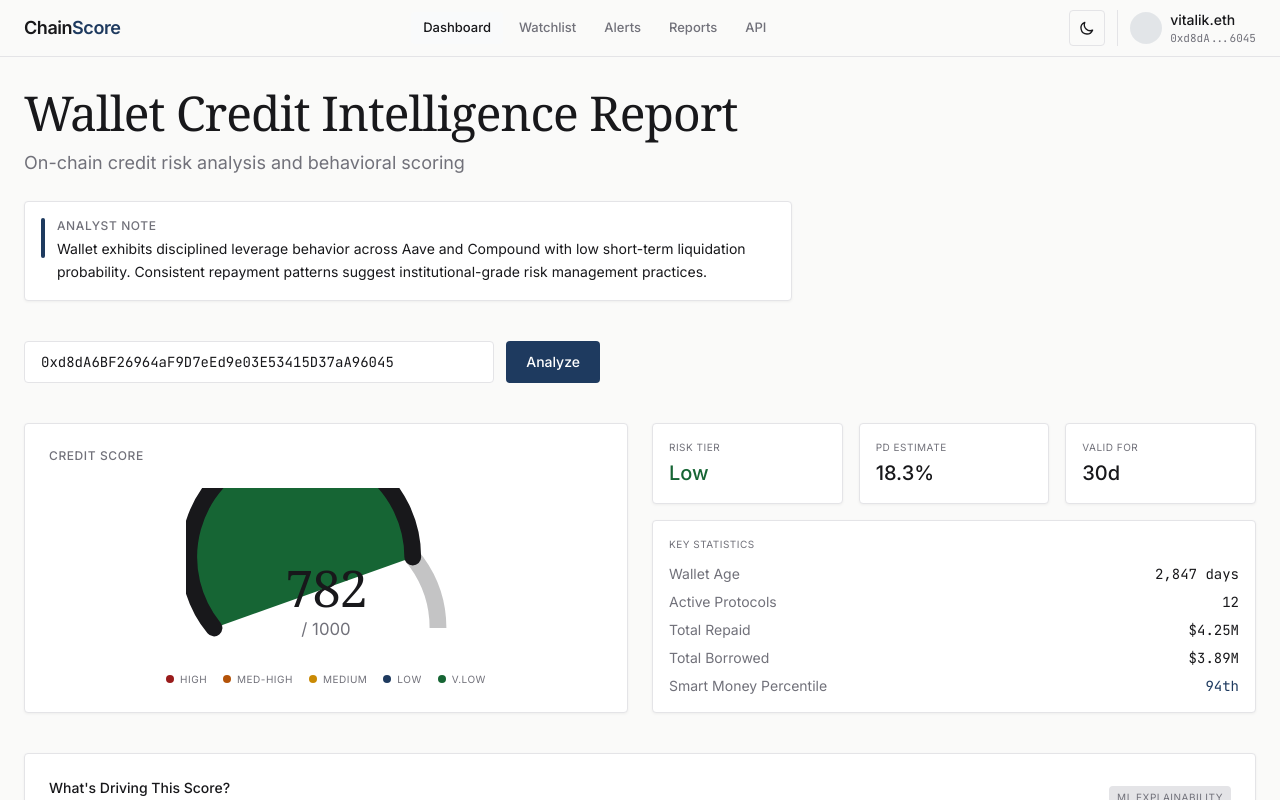
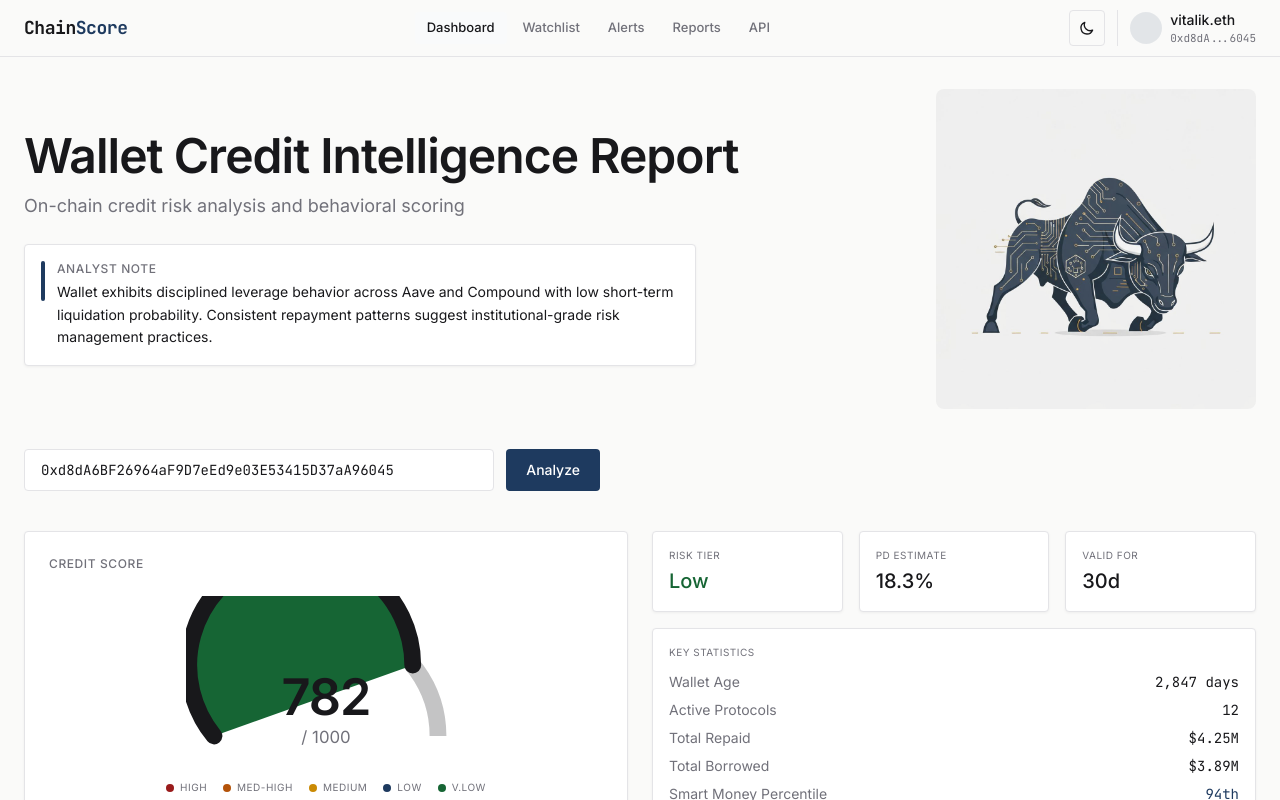
Before and after one commit to deerws/blockchain_and_cryptocurrencies, a Next.js app in the folder frontend/: page / in a window 1280 px wide. Shown: the top 800 px of the page. Built offline with nearby package versions, Linux system fonts and the light colour scheme.

Commit message:
fix: update fonts and add crypto-themed hero illustration
Standardize fonts to Inter and update ChainScore logo to JetBrains Mono; add crypto-themed bull illustration.

Co-authored-by: André Pinheiro Paes <152342426+deerws@users.noreply.github.com>

```diff
--- a/frontend/app/components/Nav.tsx
+++ b/frontend/app/components/Nav.tsx
@@ -65,7 +65,7 @@ export default function Nav() {
         <div className="flex items-center justify-between h-14">
           {/* Logo */}
           <Link href="/" className="flex items-center gap-2">
-            <span className="text-lg font-semibold tracking-tight">
+            <span className="text-lg font-mono font-bold tracking-tight">
               Chain<span style={{ color: 'var(--primary)' }}>Score</span>
             </span>
           </Link>
--- a/frontend/app/globals.css
+++ b/frontend/app/globals.css
@@ -102,10 +102,10 @@ body {
   background: var(--muted);
 }
 
-/* WSJ-style serif headlines using system fonts */
+/* Terminal-style headlines */
 .headline-serif {
-  font-family: Georgia, 'Times New Roman', serif;
-  font-weight: 400;
+  font-family: var(--font-sans);
+  font-weight: 600;
   letter-spacing: -0.02em;
 }
 
--- a/frontend/app/page.tsx
+++ b/frontend/app/page.tsx
@@ -271,6 +271,8 @@ export default function Home() {
 
         {/* ── HERO / REPORT TITLE ─────────────────────────────────────── */}
         <section className="mb-10">
+          <div className="flex items-center justify-between gap-8">
+            <div className="flex-1">
               <h1 className="headline-serif text-4xl md:text-5xl mb-3">
                 Wallet Credit Intelligence Report
               </h1>
@@ -279,7 +281,7 @@ export default function Home() {
               </p>
 
               {/* Analyst Note */}
-          <div className="border p-4 rounded card-shadow max-w-3xl" style={{ background: 'var(--card)', borderColor: 'var(--border)' }}>
+              <div className="border p-4 rounded card-shadow max-w-2xl" style={{ background: 'var(--card)', borderColor: 'var(--border)' }}>
                 <div className="flex items-start gap-3">
                   <div className="w-1 h-full rounded-full shrink-0" style={{ minHeight: "40px", background: 'var(--primary)' }} />
                   <div>
@@ -290,6 +292,17 @@ export default function Home() {
                       Wallet exhibits disciplined leverage behavior across Aave and Compound with low short-term liquidation probability. Consistent repayment patterns suggest institutional-grade risk management practices.
                     </p>
                   </div>
+                </div>
+              </div>
+            </div>
+
+            {/* Hero Illustration */}
+            <div className="hidden lg:block w-64 xl:w-80 shrink-0">
+              <img
+                src="/hero-bull.jpg"
+                alt="ChainScore Bull - Wall Street meets Blockchain"
+                className="w-full h-auto rounded-lg opacity-90"
+              />
             </div>
           </div>
         </section>
```
Also changed, not shown: frontend/public/hero-bull.jpg (added). Lines whose indentation alone changed are shown as unchanged.
